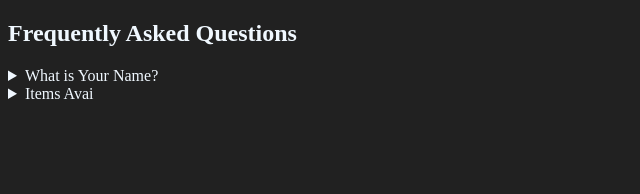
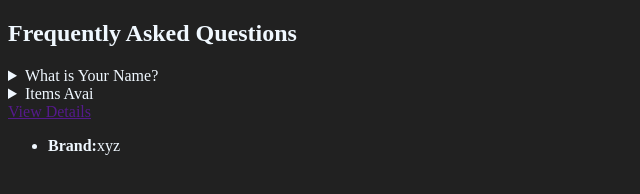
Before and after one commit to sushant2106/WEB_DEVELOPMENT, a plain HTML site: page Once/HTML/details.html in a window 1280 px wide. Shown: the whole page, without its empty margins (0-640 px from the left). Drawn offline with Linux system fonts and the light colour scheme.

Commit message:
Update details.html

```diff
--- a/Once/HTML/details.html
+++ b/Once/HTML/details.html
@@ -34,5 +34,12 @@
    </details>
 </section>
 
+<div>
+  <a href="">View Details</a>
+  <ul>
+   <li><b>Brand:</b>xyz</li>
+  </ul>
+</div>
+
 </body>
 </html>
```
